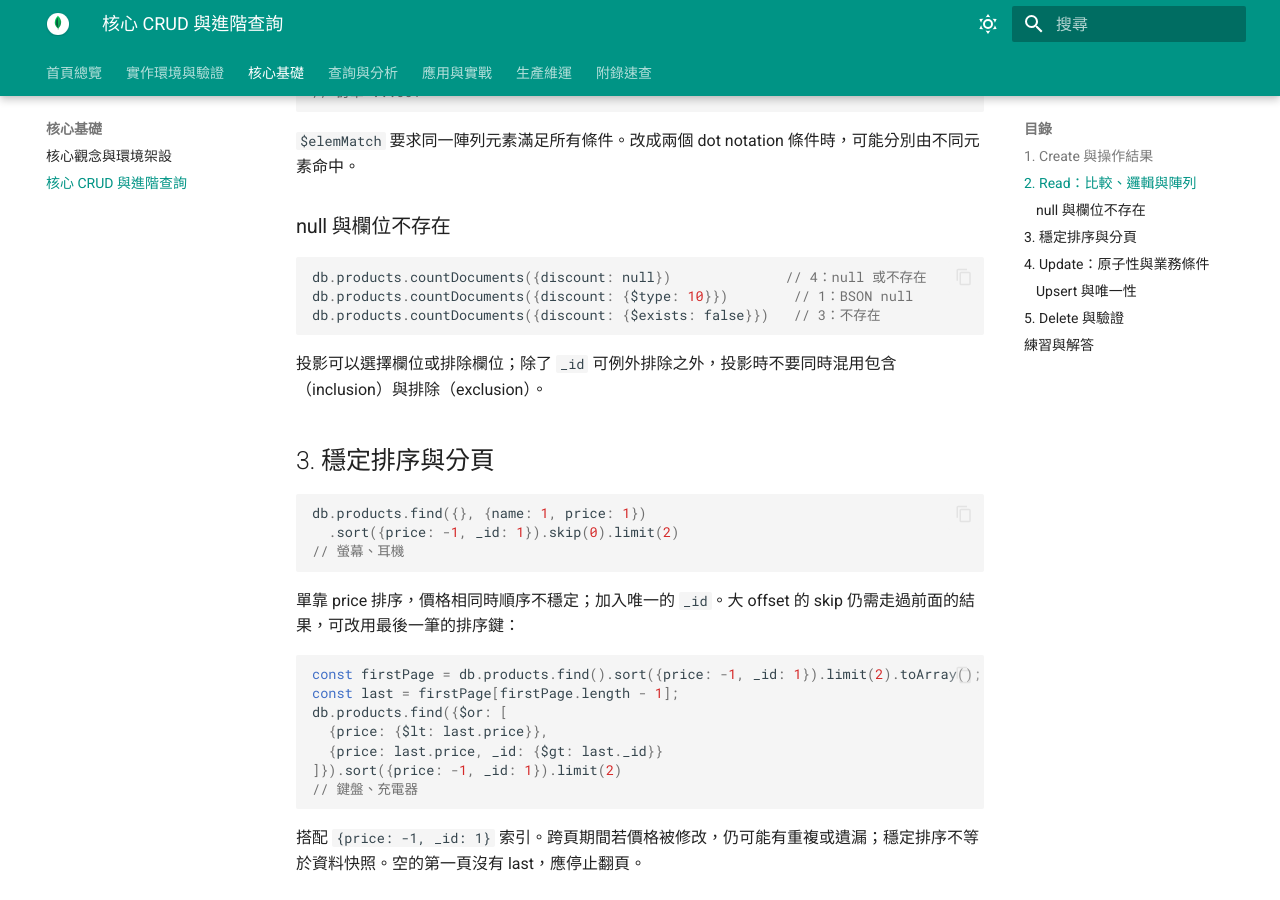
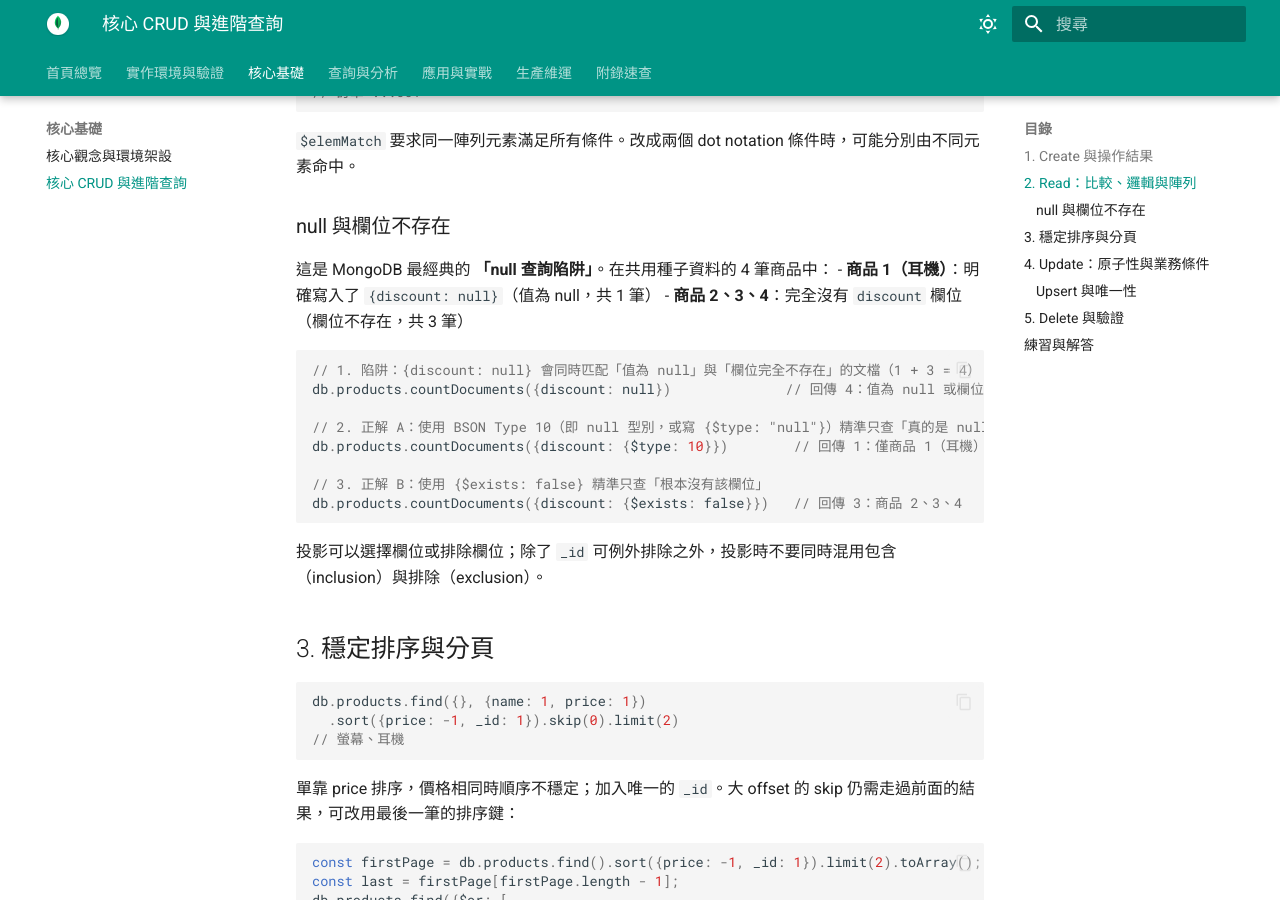
Before and after one commit to Vincent0218/mongo_learning, an MkDocs documentation site: the page built from docs/02-crud.md, in a window 1280 px wide and 900 px high, scrolled down 1284 px. Built offline with MkDocs 1.6.1 and Material for MkDocs 9.7.7, drawn with Linux system fonts in a browser that asks for light colours.

Commit message:
docs: 詳解 null 查詢陷阱中 4、1、3 筆數背後的資料狀態與 BSON Type 機制

````diff
--- a/docs/02-crud.md
+++ b/docs/02-crud.md
@@ -47,11 +47,21 @@ db.orders.find({
 
 ### null 與欄位不存在
 
+這是 MongoDB 最經典的 **「null 查詢陷阱」**。在共用種子資料的 4 筆商品中：
+- **商品 1（耳機）**：明確寫入了 `{discount: null}`（值為 null，共 1 筆）
+- **商品 2、3、4**：完全沒有 `discount` 欄位（欄位不存在，共 3 筆）
+
 ```javascript
-db.products.countDocuments({discount: null})              // 4：null 或不存在
-db.products.countDocuments({discount: {$type: 10}})        // 1：BSON null
-db.products.countDocuments({discount: {$exists: false}})   // 3：不存在
+// 1. 陷阱：{discount: null} 會同時匹配「值為 null」與「欄位完全不存在」的文檔（1 + 3 = 4）
+db.products.countDocuments({discount: null})              // 回傳 4：值為 null 或欄位不存在
+
+// 2. 正解 A：使用 BSON Type 10（即 null 型別，或寫 {$type: "null"}）精準只查「真的是 null」
+db.products.countDocuments({discount: {$type: 10}})        // 回傳 1：僅商品 1（耳機）
+
+// 3. 正解 B：使用 {$exists: false} 精準只查「根本沒有該欄位」
+db.products.countDocuments({discount: {$exists: false}})   // 回傳 3：商品 2、3、4
 ```
+
 
 投影可以選擇欄位或排除欄位；除了 `_id` 可例外排除之外，投影時不要同時混用包含（inclusion）與排除（exclusion）。
 
````
